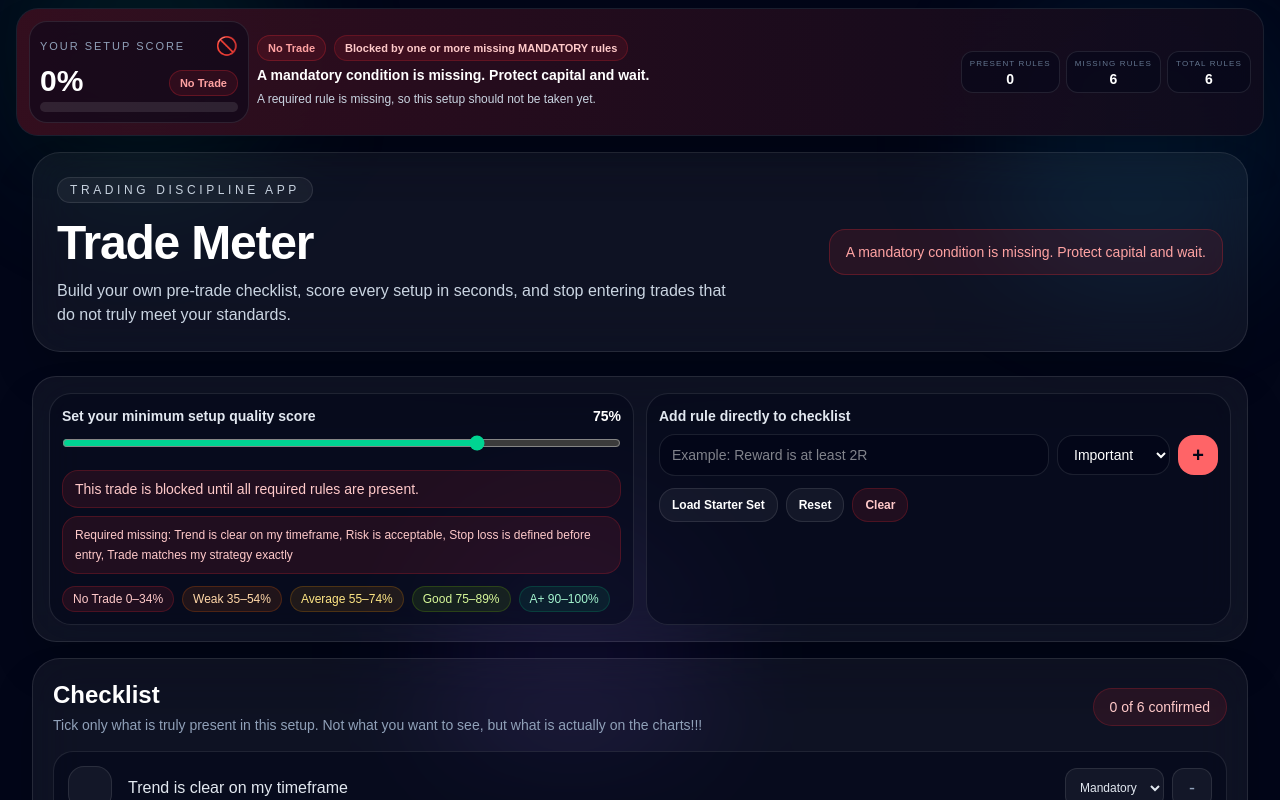
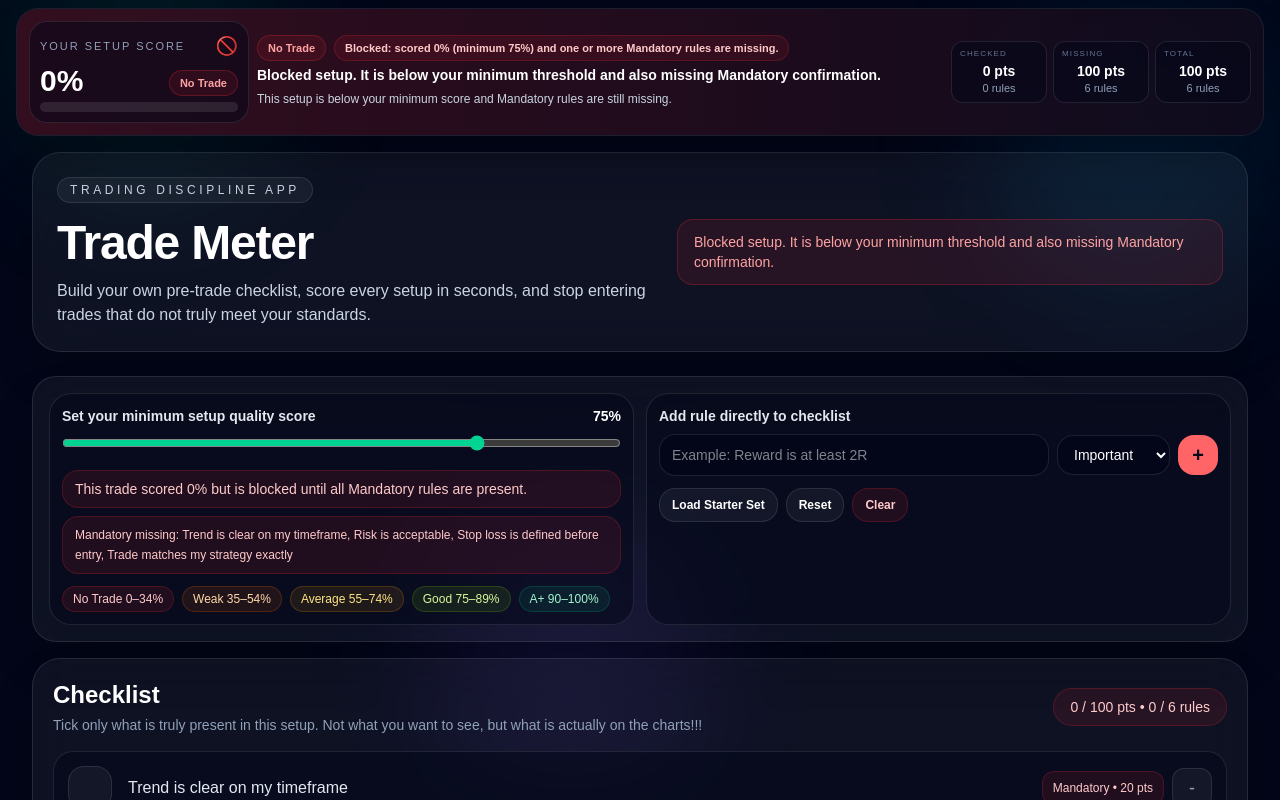
Before and after one commit to Johny-88/Trade-Meter, a Next.js app: page / in a window 1280 px wide. Shown: the top 800 px of the page. Built offline with nearby package versions, Linux system fonts and the light colour scheme.

Commit message:
Update page.tsx

```diff
--- a/app/page.tsx
+++ b/app/page.tsx
@@ -107,6 +107,10 @@ function makeId() {
   return `${Date.now()}-${Math.random().toString(36).slice(2, 8)}`
 }
 
+function normalizeRuleText(text: string) {
+  return text.trim().replace(/\s+/g, ' ').toLowerCase()
+}
+
 function getImportanceConfig(importance: Importance) {
   if (importance === 'mandatory') {
     return {
@@ -142,6 +146,27 @@ const importanceOptions: { value: Importance; label: string }[] = [
   { value: 'important', label: 'Important' },
   { value: 'bonus', label: 'Bonus' },
 ]
+
+function getImportanceBadge(importance: Importance) {
+  if (importance === 'mandatory') {
+    return {
+      label: 'Mandatory • 20 pts',
+      className: 'border-red-500/20 bg-red-500/10 text-red-200',
+    }
+  }
+
+  if (importance === 'bonus') {
+    return {
+      label: 'Bonus • 5 pts',
+      className: 'border-sky-500/20 bg-sky-500/10 text-sky-200',
+    }
+  }
+
+  return {
+    label: 'Important • 10 pts',
+    className: 'border-amber-500/20 bg-amber-500/10 text-amber-200',
+  }
+}
 
 function getRuleDefaults(text: string) {
   const starterRule = starterRules.find((rule) => rule.text === text)
@@ -209,17 +234,7 @@ function parseRules(text: string) {
     .filter(Boolean)
 }
 
-function getRating(score: number, hasMissingRequired = false) {
-  if (hasMissingRequired) {
-    return {
-      label: 'No Trade',
-      desc: 'A required rule is missing, so this setup should not be taken yet.',
-      emoji: '🚫',
-      action: 'A mandatory condition is missing. Protect capital and wait.',
-      tone: 'red' as Tone,
-    }
-  }
-
+function getScoreBand(score: number) {
   if (score >= 90) {
     return {
       label: 'A+ Setup',
@@ -269,10 +284,53 @@ function getRating(score: number, hasMissingRequired = false) {
   }
 }
 
+function getDecisionRating(
+  score: number,
+  minScore: number,
+  hasMissingRequired: boolean,
+  missingRequiredCount: number
+) {
+  const scoreBand = getScoreBand(score)
+
+  if (hasMissingRequired) {
+    return {
+      label: 'No Trade',
+      desc:
+        score >= minScore
+          ? `This setup has enough points, but ${missingRequiredCount === 1 ? 'one Mandatory rule is' : 'Mandatory rules are'} still missing.`
+          : `This setup is below your minimum score and ${missingRequiredCount === 1 ? 'one Mandatory rule is' : 'Mandatory rules are'} still missing.`,
+      emoji: '🚫',
+      action:
+        score >= minScore
+          ? 'Blocked setup. Do not take it until every Mandatory rule is confirmed.'
+          : 'Blocked setup. It is below your minimum threshold and also missing Mandatory confirmation.',
+      tone: 'red' as Tone,
+      bandLabel: scoreBand.label,
+    }
+  }
+
+  if (score < minScore) {
+    return {
+      label: scoreBand.label,
+      desc: `This setup scores ${score}%, which is below your minimum requirement of ${minScore}%.`,
+      emoji: scoreBand.emoji,
+      action: `${scoreBand.label}, but below your minimum threshold. Wait for better alignment.`,
+      tone: score >= Math.max(minScore - 10, 0) ? ('amber' as Tone) : ('red' as Tone),
+      bandLabel: scoreBand.label,
+    }
+  }
+
+  return {
+    ...scoreBand,
+    bandLabel: scoreBand.label,
+  }
+}
+
 export default function Home() {
   const title = 'Trade Meter'
   const [newRule, setNewRule] = useState('')
   const [newRuleImportance, setNewRuleImportance] = useState<Importance>('important')
+  const [newRuleError, setNewRuleError] = useState('')
   const [minScore, setMinScore] = useState(75)
   const [rules, setRules] = useState<Rule[]>(starterRules.map((rule) => createRule(rule)))
   const [topOffset, setTopOffset] = useState(0)
@@ -316,12 +374,26 @@ export default function Home() {
     (sum, rule) => sum + (rule.checked ? rule.weight : 0),
     0
   )
+  const missingPoints = Math.max(totalPoints - checkedPoints, 0)
   const missingRequiredRules = rules.filter((rule) => rule.required && !rule.checked)
   const hasMissingRequired = missingRequiredRules.length > 0
   const score = totalPoints > 0 ? Math.round((checkedPoints / totalPoints) * 100) : 0
-  const rating = useMemo(() => getRating(score, hasMissingRequired), [score, hasMissingRequired])
+  const scoreBand = useMemo(() => getScoreBand(score), [score])
+  const rating = useMemo(
+    () => getDecisionRating(score, minScore, hasMissingRequired, missingRequiredRules.length),
+    [score, minScore, hasMissingRequired, missingRequiredRules.length]
+  )
   const styles = toneMap[rating.tone]
+  const scoreBandStyles = toneMap[scoreBand.tone]
   const qualifies = score >= minScore && !hasMissingRequired
+
+  const qualificationSummary = hasMissingRequired
+    ? score >= minScore
+      ? `Blocked: scored ${score}% but one or more Mandatory rules are missing.`
+      : `Blocked: scored ${score}% (minimum ${minScore}%) and one or more Mandatory rules are missing.`
+    : qualifies
+    ? `Passed: scored ${score}% and met your minimum requirement of ${minScore}%.`
+    : `${scoreBand.label}, but below your minimum threshold of ${minScore}%.`
 
   useLayoutEffect(() => {
     const updateOffset = () => {
@@ -340,21 +412,27 @@ export default function Home() {
     checkedCount,
     missingCount,
     totalCount,
+    checkedPoints,
+    missingPoints,
+    totalPoints,
     minScore,
     qualifies,
     rating.label,
     rating.desc,
     rating.action,
+    qualificationSummary,
   ])
 
   const loadStarterRules = () => {
     setRules(starterRules.map((rule) => createRule(rule)))
+    setNewRuleError('')
   }
 
   const clearAllRules = () => {
     setRules([])
     setNewRule('')
     setNewRuleImportance('important')
+    setNewRuleError('')
   }
 
   const resetChecks = () => {
@@ -365,10 +443,21 @@ export default function Home() {
     const trimmed = newRule.trim()
     if (!trimmed) return
 
+    const normalizedNewRule = normalizeRuleText(trimmed)
+    const alreadyExists = rules.some(
+      (rule) => normalizeRuleText(rule.text) === normalizedNewRule
+    )
+
+    if (alreadyExists) {
+      setNewRuleError('This rule already exists. Keep each condition only once so the score stays accurate.')
+      return
+    }
+
     const rule = createRule(trimmed, newRuleImportance)
     setRules((prev) => [...prev, rule])
     setNewRule('')
     setNewRuleImportance('important')
+    setNewRuleError('')
   }
 
   const toggleRule = (id: string) => {
@@ -381,23 +470,7 @@ export default function Home() {
 
   const deleteRule = (id: string) => {
     setRules((prev) => prev.filter((rule) => rule.id !== id))
-  }
-
-  const updateRuleImportance = (id: string, importance: Importance) => {
-    const config = getImportanceConfig(importance)
-
-    setRules((prev) =>
-      prev.map((rule) =>
-        rule.id === id
-          ? {
-              ...rule,
-              importance: config.importance,
-              weight: config.weight,
-              required: config.required,
-            }
-          : rule
-      )
-    )
+    setNewRuleError('')
   }
 
   return (
@@ -428,9 +501,9 @@ export default function Home() {
                     {score}%
                   </div>
                   <div
-                    className={`rounded-full border px-2.5 py-1 text-[10px] font-semibold md:text-[11px] ${styles.badge}`}
+                    className={`rounded-full border px-2.5 py-1 text-[10px] font-semibold md:text-[11px] ${scoreBandStyles.badge}`}
                   >
-                    {rating.label}
+                    {scoreBand.label}
                   </div>
                 </div>
 
@@ -445,9 +518,9 @@ export default function Home() {
               <div className="min-w-0 text-center md:text-left">
                 <div className="flex flex-wrap items-center justify-center gap-2 md:justify-start">
                   <div
-                    className={`rounded-full border px-2.5 py-1 text-[10px] font-semibold md:text-[11px] ${styles.badge}`}
+                    className={`rounded-full border px-2.5 py-1 text-[10px] font-semibold md:text-[11px] ${scoreBandStyles.badge}`}
                   >
-                    {rating.label}
+                    {scoreBand.label}
                   </div>
 
                   <div
@@ -457,11 +530,7 @@ export default function Home() {
                         : 'border-red-500/20 bg-red-500/10 text-red-200'
                     }`}
                   >
-                    {qualifies
-                      ? 'Passed your minimum score requirements'
-                      : hasMissingRequired
-                      ? 'Blocked by one or more missing MANDATORY rules'
-                      : 'Did not pass your minimum score requirements'}
+                    {qualificationSummary}
                   </div>
                 </div>
 
@@ -475,25 +544,34 @@ export default function Home() {
               </div>
 
               <div className="grid grid-cols-3 gap-1.5 md:flex md:items-center md:justify-end">
-                <div className="flex min-w-0 items-center justify-between rounded-xl border border-white/10 bg-slate-950/50 px-2.5 py-2 md:min-w-[52px] md:block md:px-2 md:py-1.5 md:text-center">
+                <div className="min-w-0 rounded-xl border border-white/10 bg-slate-950/50 px-2.5 py-2 md:min-w-[96px] md:px-2 md:py-1.5">
                   <div className="text-[7px] uppercase tracking-[0.14em] text-slate-500 md:text-[8px]">
-                    Present rules
+                    Checked
                   </div>
-                  <div className="text-xs font-bold leading-none md:mt-0.5 md:text-sm">{checkedCount}</div>
+                  <div className="mt-1 flex items-center justify-between gap-2 md:block md:text-center">
+                    <div className="text-xs font-bold leading-none md:text-sm">{checkedPoints} pts</div>
+                    <div className="text-[10px] text-slate-400 md:mt-0.5 md:text-[11px]">{checkedCount} rules</div>
+                  </div>
                 </div>
 
-                <div className="flex min-w-0 items-center justify-between rounded-xl border border-white/10 bg-slate-950/50 px-2.5 py-2 md:min-w-[52px] md:block md:px-2 md:py-1.5 md:text-center">
+                <div className="min-w-0 rounded-xl border border-white/10 bg-slate-950/50 px-2.5 py-2 md:min-w-[96px] md:px-2 md:py-1.5">
                   <div className="text-[7px] uppercase tracking-[0.14em] text-slate-500 md:text-[8px]">
-                    Missing rules
+                    Missing
                   </div>
-                  <div className="text-xs font-bold leading-none md:mt-0.5 md:text-sm">{missingCount}</div>
+                  <div className="mt-1 flex items-center justify-between gap-2 md:block md:text-center">
+                    <div className="text-xs font-bold leading-none md:text-sm">{missingPoints} pts</div>
+                    <div className="text-[10px] text-slate-400 md:mt-0.5 md:text-[11px]">{missingCount} rules</div>
+                  </div>
                 </div>
 
-                <div className="flex min-w-0 items-center justify-between rounded-xl border border-white/10 bg-slate-950/50 px-2.5 py-2 md:min-w-[52px] md:block md:px-2 md:py-1.5 md:text-center">
+                <div className="min-w-0 rounded-xl border border-white/10 bg-slate-950/50 px-2.5 py-2 md:min-w-[96px] md:px-2 md:py-1.5">
                   <div className="text-[7px] uppercase tracking-[0.14em] text-slate-500 md:text-[8px]">
-                    Total rules
+                    Total
                   </div>
-                  <div className="text-xs font-bold leading-none md:mt-0.5 md:text-sm">{totalCount}</div>
+                  <div className="mt-1 flex items-center justify-between gap-2 md:block md:text-center">
+                    <div className="text-xs font-bold leading-none md:text-sm">{totalPoints} pts</div>
+                    <div className="text-[10px] text-slate-400 md:mt-0.5 md:text-[11px]">{totalCount} rules</div>
+                  </div>
                 </div>
               </div>
             </div>
@@ -532,7 +610,7 @@ export default function Home() {
           <div className="rounded-[24px] border border-white/10 bg-white/5 p-3 shadow-2xl backdrop-blur-xl md:p-4">
             <div className="grid gap-3 lg:grid-cols-[minmax(0,1fr)_minmax(0,1fr)]">
               <div className="rounded-[22px] border border-white/10 bg-slate-950/50 p-3">
-                <div className="mb-2 flex items-center justify-between">
+                <div className="mb-2 flex items-center justify-between gap-3">
                   <div className="text-sm font-semibold text-slate-200">
                     Set your minimum setup quality score
                   </div>
@@ -557,15 +635,15 @@ export default function Home() {
                   }`}
                 >
                   {qualifies
-                    ? 'This trade passes your minimum quality requirement.'
+                    ? `This trade passes your minimum quality requirement of ${minScore}%.`
                     : hasMissingRequired
-                    ? 'This trade is blocked until all required rules are present.'
-                    : 'This trade does not yet qualify under your rule.'}
+                    ? `This trade scored ${score}% but is blocked until all Mandatory rules are present.`
+                    : `This trade scored ${score}% and does not meet your minimum quality requirement of ${minScore}%.`}
                 </div>
 
                 {hasMissingRequired && (
                   <div className="mt-2 rounded-2xl border border-red-500/20 bg-red-500/10 px-3 py-2 text-[11px] leading-5 text-red-200 md:text-xs">
-                    Required missing: {missingRequiredRules.map((rule) => rule.text).join(', ')}
+                    Mandatory missing: {missingRequiredRules.map((rule) => rule.text).join(', ')}
                   </div>
                 )}
 
@@ -596,7 +674,10 @@ export default function Home() {
                 <div className="flex flex-col gap-2 sm:flex-row sm:items-center">
                   <input
                     value={newRule}
-                    onChange={(e) => setNewRule(e.target.value)}
+                    onChange={(e) => {
+                      setNewRule(e.target.value)
+                      if (newRuleError) setNewRuleError('')
+                    }}
                     onKeyDown={(e) => {
                       if (e.key === 'Enter') addRule()
                     }}
@@ -626,6 +707,12 @@ export default function Home() {
                     </button>
                   </div>
                 </div>
+
+                {newRuleError && (
+                  <div className="mt-2 rounded-2xl border border-red-500/20 bg-red-500/10 px-3 py-2 text-[11px] leading-5 text-red-200 md:text-xs">
+                    {newRuleError}
+                  </div>
+                )}
 
                 <div className="mt-3 flex flex-wrap gap-2">
                   <button
@@ -663,7 +750,7 @@ export default function Home() {
               </div>
 
               <div className={`rounded-full border px-4 py-2 text-sm font-medium ${styles.pill}`}>
-                {checkedCount} of {totalCount} confirmed
+                {checkedPoints} / {totalPoints} pts • {checkedCount} / {totalCount} rules
               </div>
             </div>
 
@@ -673,7 +760,10 @@ export default function Home() {
               </div>
             ) : (
               <div className="space-y-2">
-                {rules.map((rule) => (
+                {rules.map((rule) => {
+                  const importanceBadge = getImportanceBadge(rule.importance)
+
+                  return (
                     <div
                       key={rule.id}
                       className={`group flex items-center gap-2.5 rounded-[20px] border p-3 transition md:gap-3 md:p-3.5 ${
@@ -708,18 +798,11 @@ export default function Home() {
                       </button>
 
                       <div className="flex items-center gap-2">
-                      <select
-                        value={rule.importance}
-                        onChange={(e) => updateRuleImportance(rule.id, e.target.value as Importance)}
-                        className="h-9 rounded-xl border border-white/10 bg-white/5 px-2.5 text-[11px] text-slate-200 outline-none transition focus:border-slate-500 md:h-10 md:text-xs"
-                        aria-label="Rule importance"
+                        <div
+                          className={`rounded-xl border px-2.5 py-2 text-[11px] font-medium md:text-xs ${importanceBadge.className}`}
                         >
-                        {importanceOptions.map((option) => (
-                          <option key={option.value} value={option.value}>
-                            {option.label}
-                          </option>
-                        ))}
-                      </select>
+                          {importanceBadge.label}
+                        </div>
 
                         <button
                           onClick={() => deleteRule(rule.id)}
@@ -730,7 +813,8 @@ export default function Home() {
                         </button>
                       </div>
                     </div>
-                ))}
+                  )
+                })}
               </div>
             )}
           </div>
```
Lines whose indentation alone changed are shown as unchanged.
